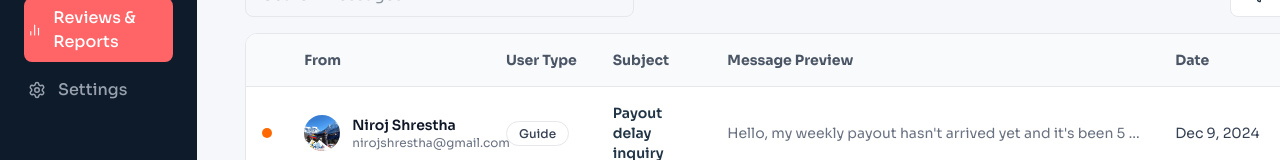
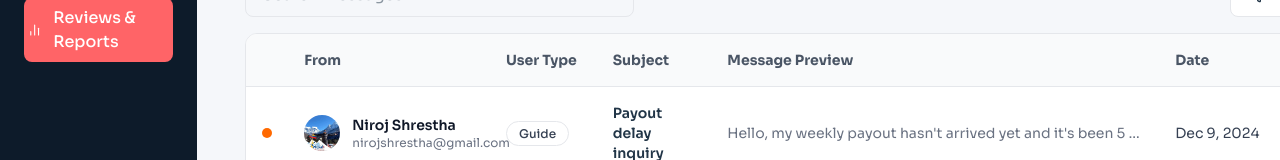
Before and after one commit to Ryuklyn/Tourmate_Frontend, a React (Vite) app in the folder Tourmate/: page /dashboard/admin/review in a window 1280 px wide. Shown: the part 338-498 px from the top of the page. Built offline with nearby package versions, Linux system fonts and the light colour scheme.

Commit message:
admin page reoptimization

```diff
--- a/Tourmate/src/components/Admin/Sidebar.jsx
+++ b/Tourmate/src/components/Admin/Sidebar.jsx
@@ -32,7 +32,6 @@ const menuItems = [
     icon: <BarChart2 size={18} />,
     path: "/dashboard/admin/review",
   },
-  { label: "Settings", icon: <Settings size={18} />, path: "#" },
 ];
 
 export default function Sidebar() {
```
